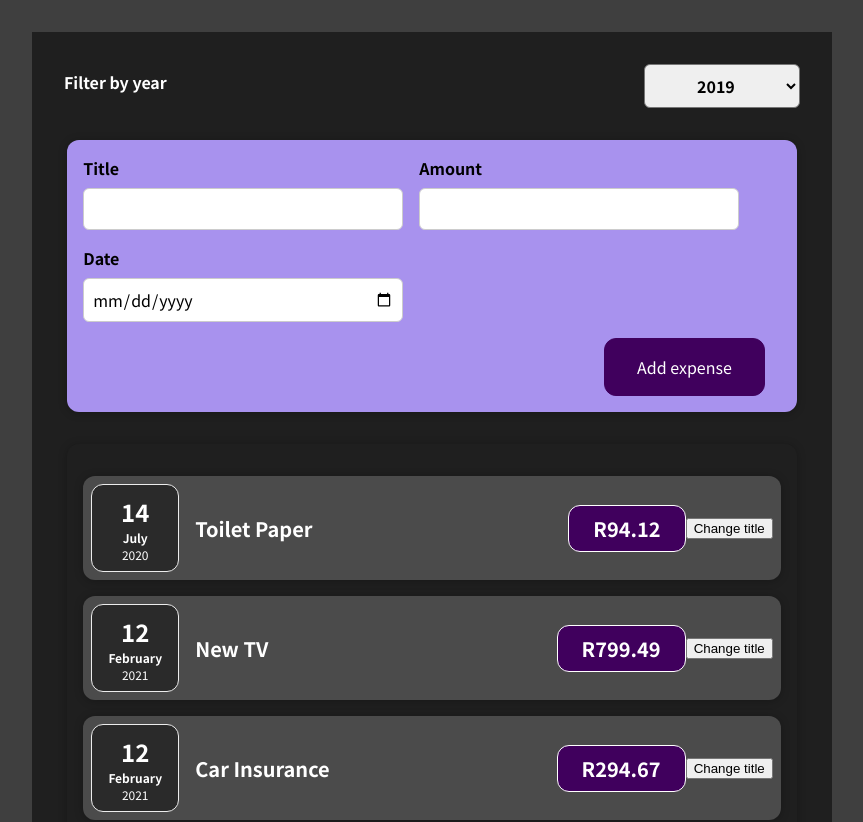
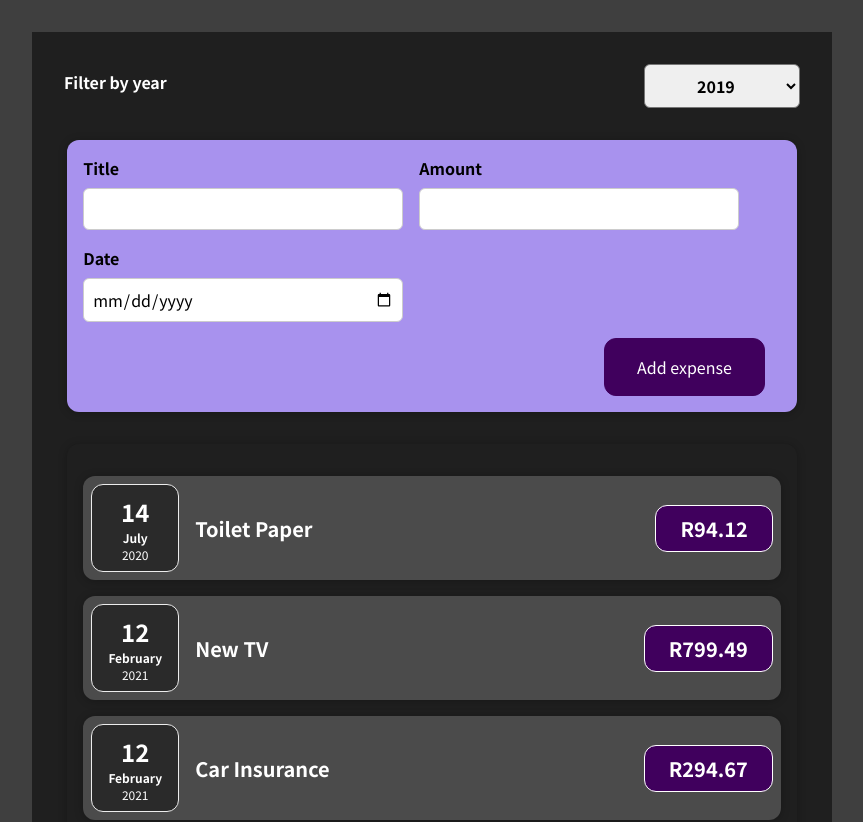
Before and after one commit to Hlakaza/react-app, a React (Create React App) app: page / in a window 1280 px wide. Shown: the top 822 px of the page, without its empty margins (208-1071 px from the left). Built offline with nearby package versions, Linux system fonts and the light colour scheme.

Commit message:
refactor(files): clean up console message

```diff
--- a/src/App.js
+++ b/src/App.js
@@ -41,7 +41,6 @@ const App = () => {
 
   const onSaveExpenseDataHandler = (expenseData) => {
     setExpenseList([...expenseList, expenseData]);
-    console.log('expenselist', expenseList);
   }
 
   const onChangeFilterHandler = (filterValue) => {
--- a/src/components/expense-item/ExpenseItem.js
+++ b/src/components/expense-item/ExpenseItem.js
@@ -5,13 +5,8 @@ import React, { useState } from "react";
 
 const  ExpenseItem = (props) => {
 
-  const [expense, setExpense] = useState(props.expense);
+  const [expense] = useState(props.expense);
 
-  const clickHandler = () => {
-    console.log('Clicked');
-    setExpense({...expense, title: expense.title + ' !Updated'});
-    console.log('expense.title', expense)
-  }
   return (
     <Card className="expense-item">
       <ExpenseDate date={expense.date}></ExpenseDate>
@@ -19,7 +14,6 @@ const  ExpenseItem = (props) => {
         <h2>{expense.title}</h2>
         <div className="expense-item__price">R{expense.amount}</div>
       </div>
-      <button onClick={clickHandler}>Change title</button>
     </Card>
   );
 }
```
Also changed, not shown: 2 other files (tests, documents, lock files or other folders).
